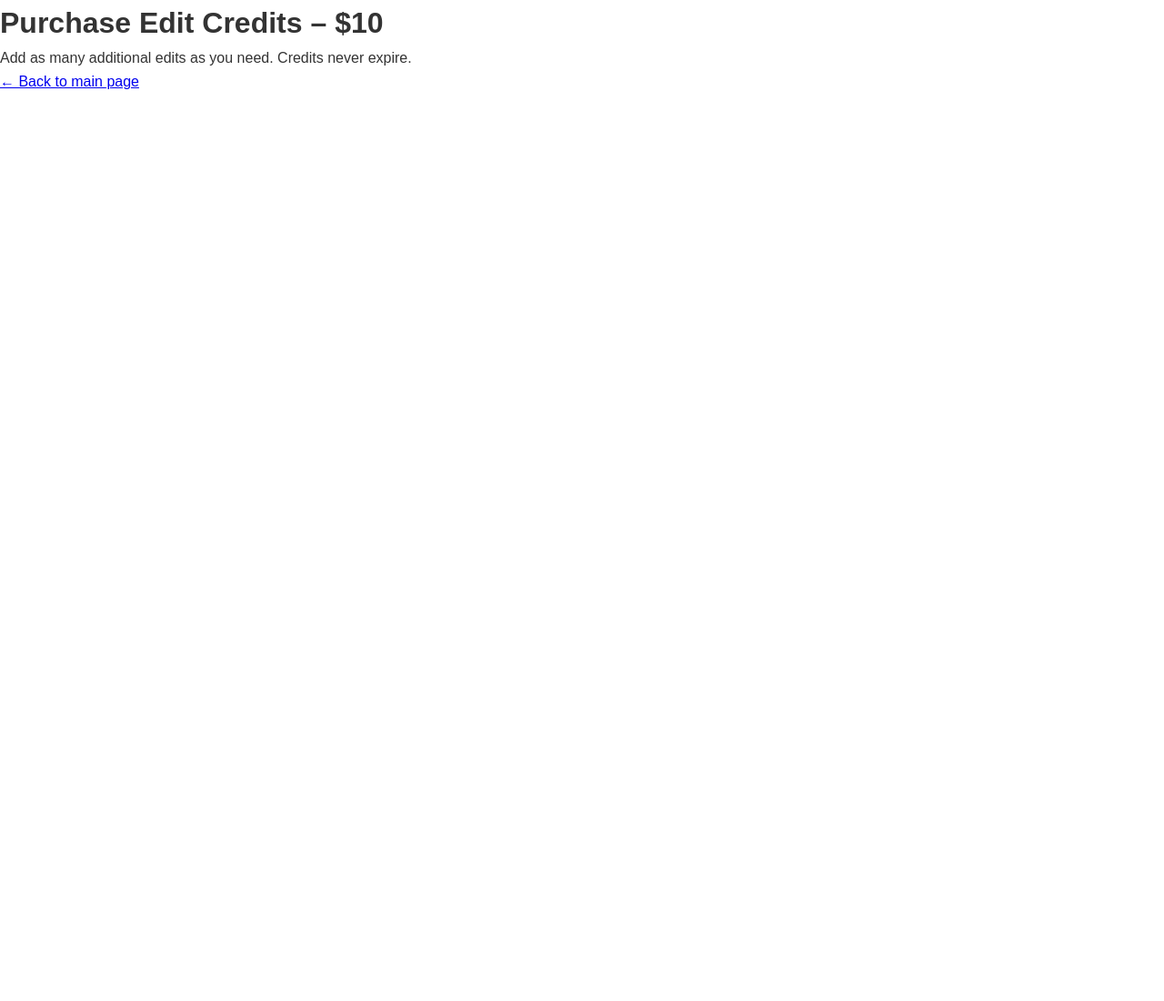
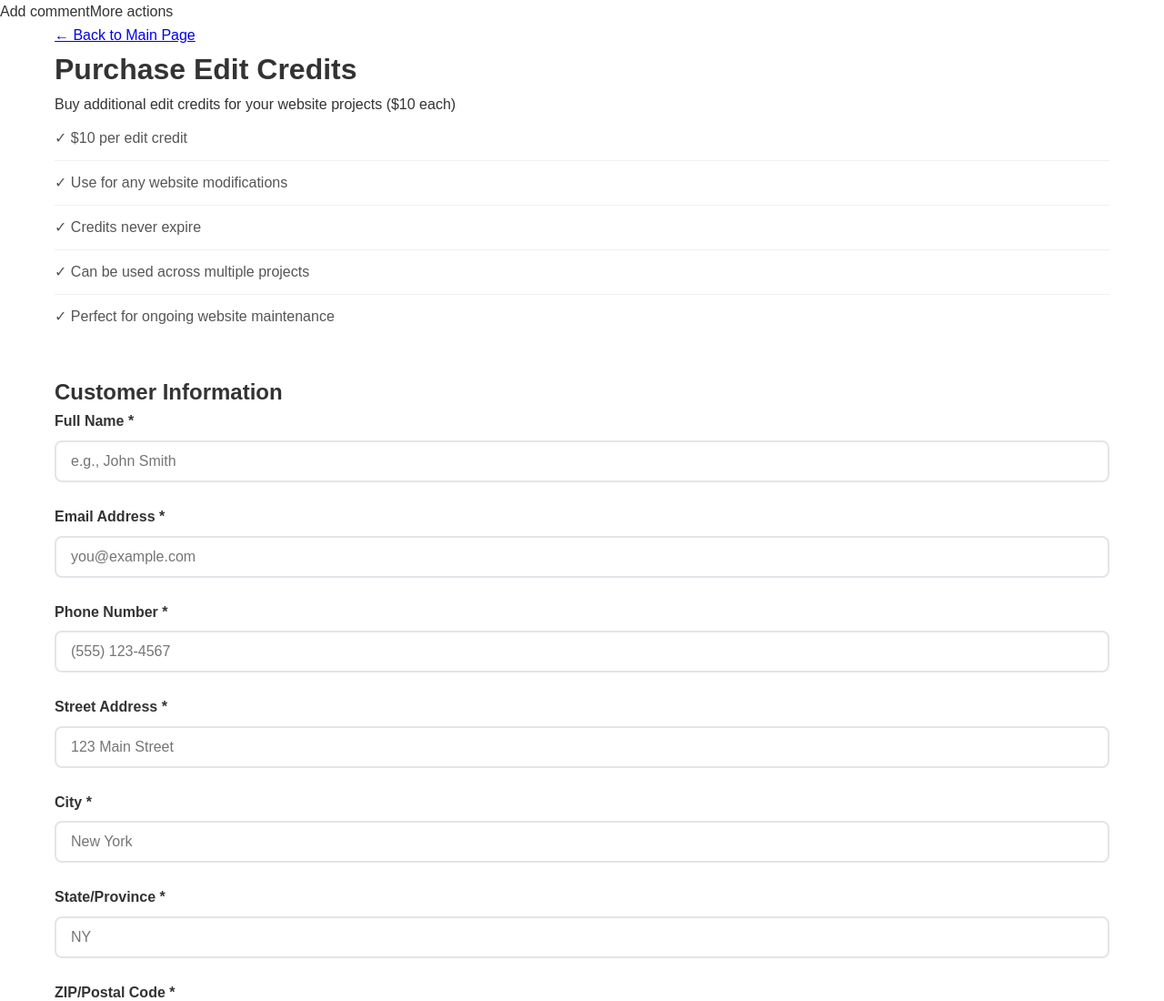
Before and after one commit to SpencerTheTeague/ONECLICKSITEBUILDER, a website: page credits.html in a window 1280 px wide. Shown: the top 1100 px of the page at 91% size. Before the commit the page ends 800 px from the top, so only its background shows below. Drawn offline with Linux system fonts and the light colour scheme; files that its build step writes are made by us from their sources; a script that the page names is missing.

Commit message:
Update credits.html

```diff
--- a/credits.html
+++ b/credits.html
@@ -1,23 +1,155 @@
 <!DOCTYPE html>
 <html lang="en">
 <head>
-  <meta charset="UTF-8" />
-  <meta name="viewport" content="width=device-width,initial-scale=1" />
-  <title>Purchase Edit Credits – $10 each</title>
-  <link rel="stylesheet" href="css/styles.css" />
-  <script async src="https://js.stripe.com/v3/buy-button.js"></script>
+    <meta charset="UTF-8">
+    <meta name="viewport" content="width=device-width, initial-scale=1.0">
+    <title>Edit Credits – OneClickSiteBuilder</title>Add commentMore actions
+    <link rel="stylesheet" href="styles.css">
 </head>
 <body>
-  <main class="plan-page">
-    <h1>Purchase Edit Credits – $10</h1>
-    <p>Add as many additional edits as you need. Credits never expire.</p>
+  <div class="container">
+    <div class="form-container">
+      <a href="index.html" class="back-link">← Back to Main Page</a>
 
-    <stripe-buy-button
-      buy-button-id="buy_btn_1RdJsvRvugzB60pNm9FQQBRI"
-      publishable-key="pk_live_51RY9PVRvugzB60pNk0vkzEWmNxPLho26Bdzpyw9H50Jw9rHxNXytfLBKw9h8G7GoxVq3Vrtmv43fg51SD6tYNPGg00cDpygKKM">
-    </stripe-buy-button>
+      <h1>Purchase Edit Credits</h1>
+      <p>Buy additional edit credits for your website projects ($10 each)</p>
 
-    <p><a href="index.html">← Back to main page</a></p>
-  </main>
+      <div class="plan-features">
+        <ul>
+          <li>✓ $10 per edit credit</li>
+          <li>✓ Use for any website modifications</li>
+          <li>✓ Credits never expire</li>
+          <li>✓ Can be used across multiple projects</li>
+          <li>✓ Perfect for ongoing website maintenance</li>
+        </ul>
+      </div>
+
+      <h2>Customer Information</h2>
+      <form id="creditsOrderForm">
+        <div class="form-group">
+          <label for="name">Full Name *</label>
+          <input
+            type="text"
+            id="name"
+            name="name"
+            placeholder="e.g., John Smith"
+            required
+          />
+        </div>
+
+        <div class="form-group">
+          <label for="email">Email Address *</label>
+          <input
+            type="email"
+            id="email"
+            name="email"
+            placeholder="you@example.com"
+            required
+          />
+        </div>
+
+        <div class="form-group">
+          <label for="phone">Phone Number *</label>
+          <input
+            type="tel"
+            id="phone"
+            name="phone"
+            placeholder="(555) 123-4567"
+            required
+          />
+        </div>
+
+        <div class="form-group">
+          <label for="address">Street Address *</label>
+          <input
+            type="text"
+            id="address"
+            name="address"
+            placeholder="123 Main Street"
+            required
+          />
+        </div>
+
+        <div class="form-group">
+          <label for="city">City *</label>
+          <input
+            type="text"
+            id="city"
+            name="city"
+            placeholder="New York"
+            required
+          />
+        </div>
+
+        <div class="form-group">
+          <label for="state">State/Province *</label>
+          <input
+            type="text"
+            id="state"
+            name="state"
+            placeholder="NY"
+            required
+          />
+        </div>
+
+        <div class="form-group">
+          <label for="zip">ZIP/Postal Code *</label>
+          <input
+            type="text"
+            id="zip"
+            name="zip"
+            placeholder="10001"
+            required
+          />
+        </div>
+
+        <h2>Edit Credits Purchase</h2>
+
+        <div class="form-group">
+          <label for="editCredits">Number of Edit Credits ($10 each) *</label>
+          <input
+            type="number"
+            id="editCredits"
+            name="editCredits"
+            value="1"
+            min="1"
+            max="50"
+            required
+          />
+          <small>Minimum 1 credit required for credits-only orders</small>
+        </div>
+
+        <div class="form-group">
+          <label for="businessName">Business/Project Name</label>
+          <input
+            type="text"
+            id="businessName"
+            name="businessName"
+            placeholder="e.g., Acme Co. (optional)"
+          />
+        </div>
+
+        <div class="form-group">
+          <label for="description">Notes (Optional)</label>
+          <textarea
+            id="description"
+            name="description"
+            placeholder="Any notes about how you plan to use these credits"
+          ></textarea>
+        </div>
+
+        <div class="order-total">
+          <h3>Order Total: <span id="orderTotal">$10.00</span></h3>
+        </div>
+
+        <button type="button" class="btn-submit" id="submitButton" onclick="startOrder('credits')">
+          Purchase 1 Edit Credits – $10.00
+        </button>
+      </form>
+    </div>
+  </div>
+
+  <script src="https://js.stripe.com/v3/"></script>
+  <script src="script.js"></script>
 </body>
 </html>
```
